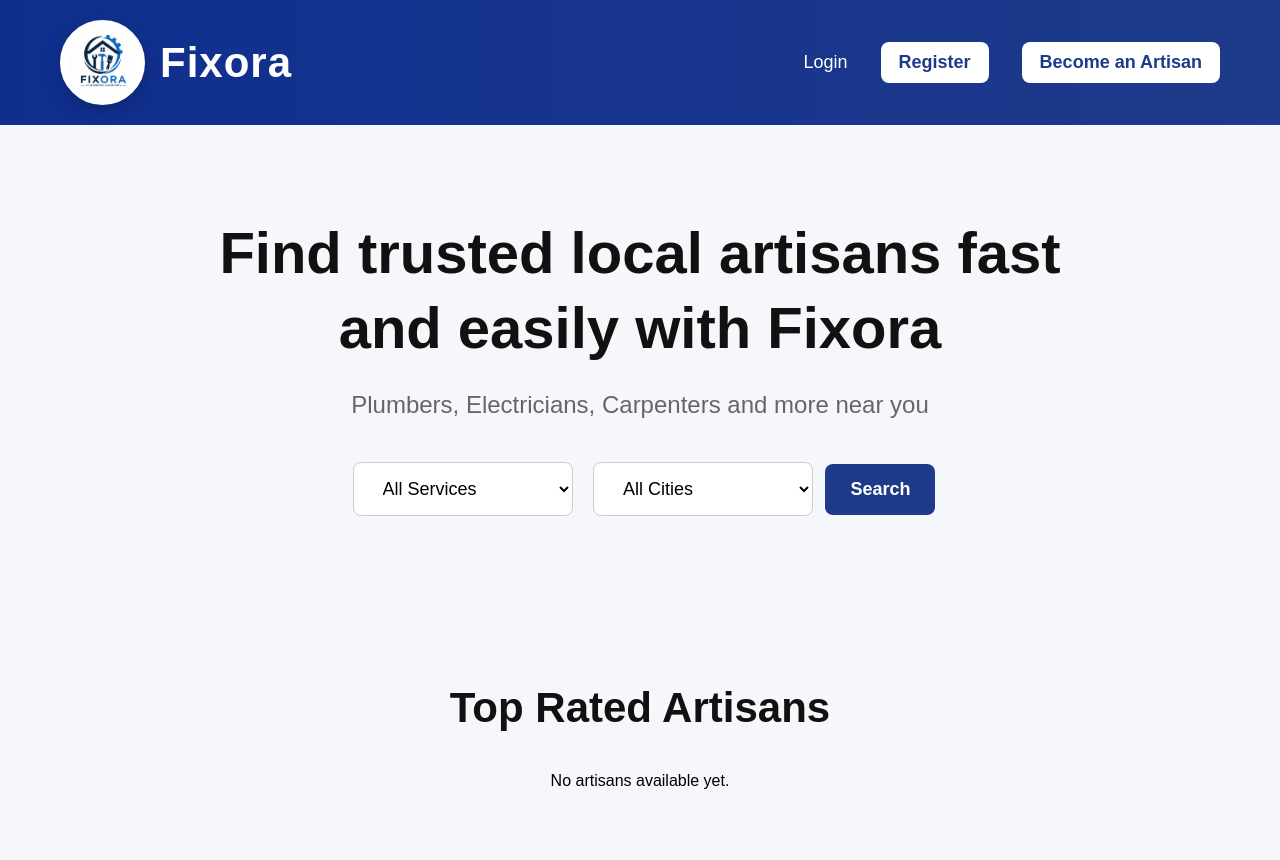
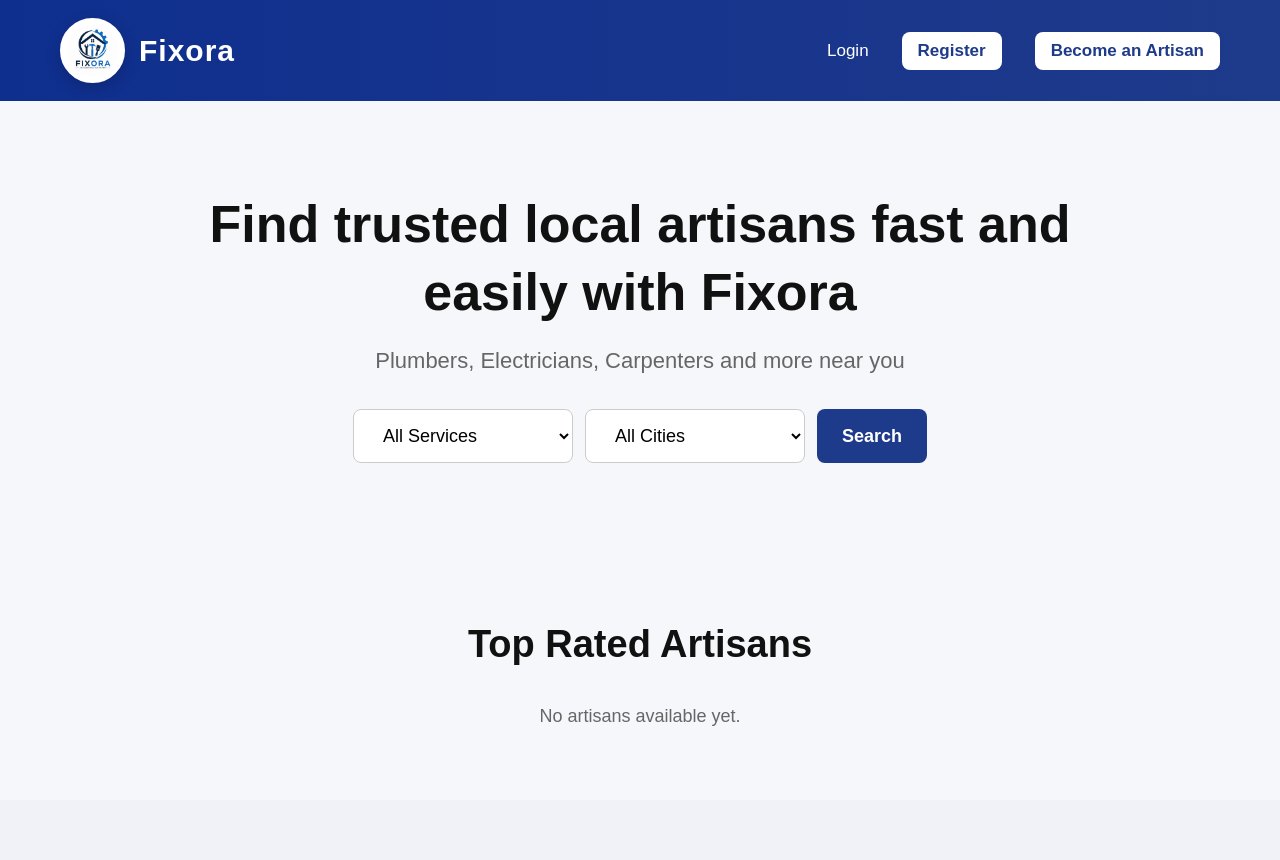
Before and after one commit to chikhaouihadil4-sys/fixora, a Django app: page / in a window 1280 px wide. After the commit the page ends 726 px from the top, so only its background shows below. Run offline with Django 5.2, Linux system fonts and the light colour scheme; data that the repository does not hold is empty.

Commit message:
fix logo design

```diff
--- a/main/templates/main/index.html
+++ b/main/templates/main/index.html
@@ -6,15 +6,15 @@
 
     {% load static %}
 
-    <!-- CSS -->
+    <!-- CSS FILE -->
     <link rel="stylesheet" href="{% static 'css/style.css' %}">
 
-    <!-- Logo Icon -->
+    <!-- LOGO ICON -->
     <link rel="icon" type="image/png" href="{% static 'logo.png' %}">
 
     <!-- SEO -->
     <meta property="og:title" content="Fixora - Services Platform">
-    <meta property="og:description" content="Find artisans and services easily">
+    <meta property="og:description" content="Find trusted local artisans easily">
     <meta property="og:image" content="https://fixora-8odh.onrender.com/static/logo.png">
     <meta property="og:type" content="website">
 
@@ -30,31 +30,33 @@
             background: #f5f7fb;
         }
 
-        /* HEADER */
+        /* ================= HEADER ================= */
+
         header {
             background: linear-gradient(to right, #0f2f8f, #1e3a8a);
-            padding: 20px 60px;
+            padding: 18px 60px;
             display: flex;
             justify-content: space-between;
             align-items: center;
         }
 
-        /* LOGO LEFT */
+        /* LOGO */
+
         .logo {
             display: flex;
             align-items: center;
-            gap: 15px;
+            gap: 14px;
         }
 
         .logo img {
-            width: 85px;
-            height: 85px;
+            width: 65px;
+            height: 65px;
             border-radius: 50%;
             object-fit: cover;
             background: white;
-            padding: 6px;
+            padding: 4px;
             border: 3px solid white;
-            box-shadow: 0 6px 18px rgba(0,0,0,0.20);
+            box-shadow: 0 5px 15px rgba(0,0,0,0.18);
             transition: 0.3s;
         }
 
@@ -64,12 +66,13 @@
 
         .logo span {
             color: white;
-            font-size: 42px;
+            font-size: 30px;
             font-weight: bold;
             letter-spacing: 1px;
         }
 
-        /* NAVBAR */
+        /* NAV */
+
         nav {
             display: flex;
             align-items: center;
@@ -77,25 +80,26 @@
         }
 
         nav a {
+            color: white;
             text-decoration: none;
-            color: white;
-            font-size: 18px;
+            font-size: 17px;
+            transition: 0.3s;
+        }
+
+        nav a:hover {
+            opacity: 0.85;
         }
 
         .btn-white {
             background: white;
             color: #1e3a8a !important;
-            padding: 10px 18px;
+            padding: 9px 16px;
             border-radius: 8px;
             font-weight: bold;
-            transition: 0.3s;
         }
 
-        .btn-white:hover {
-            transform: translateY(-2px);
-        }
+        /* ================= HERO ================= */
 
-        /* HERO */
         .hero {
             text-align: center;
             padding: 90px 20px;
@@ -103,42 +107,49 @@
         }
 
         .hero h1 {
-            font-size: 58px;
+            font-size: 52px;
             font-weight: bold;
             color: #111;
-            max-width: 950px;
+            max-width: 900px;
             margin: auto;
             line-height: 1.3;
         }
 
         .hero p {
-            margin-top: 25px;
-            font-size: 24px;
+            margin-top: 22px;
+            font-size: 22px;
             color: #666;
         }
 
-        /* SEARCH BOX */
+        /* SEARCH */
+
         .search-box {
             margin-top: 35px;
         }
 
+        .search-box form {
+            display: flex;
+            justify-content: center;
+            flex-wrap: wrap;
+            gap: 12px;
+        }
+
         select {
             width: 220px;
-            padding: 18px;
-            border-radius: 12px;
+            padding: 15px;
+            border-radius: 10px;
             border: 1px solid #ddd;
-            font-size: 18px;
-            margin: 8px;
+            font-size: 16px;
             background: white;
         }
 
         button {
-            padding: 18px 35px;
+            padding: 15px 30px;
             border: none;
-            border-radius: 12px;
+            border-radius: 10px;
             background: #1e3a8a;
             color: white;
-            font-size: 20px;
+            font-size: 17px;
             font-weight: bold;
             cursor: pointer;
             transition: 0.3s;
@@ -148,22 +159,24 @@
             opacity: 0.92;
         }
 
-        /* FEATURED */
+        /* ================= FEATURED ================= */
+
         .featured {
             padding: 70px 50px;
         }
 
         .featured h2 {
             text-align: center;
-            font-size: 42px;
+            font-size: 38px;
             margin-bottom: 40px;
             color: #111;
         }
 
         /* CARDS */
+
         .cards {
             display: grid;
-            grid-template-columns: repeat(auto-fit, minmax(270px, 1fr));
+            grid-template-columns: repeat(auto-fit, minmax(260px, 1fr));
             gap: 25px;
         }
 
@@ -171,17 +184,17 @@
             background: white;
             padding: 25px;
             border-radius: 18px;
-            box-shadow: 0 10px 30px rgba(0,0,0,0.06);
+            box-shadow: 0 8px 25px rgba(0,0,0,0.06);
             text-align: center;
             transition: 0.3s;
         }
 
         .card:hover {
-            transform: translateY(-6px);
+            transform: translateY(-5px);
         }
 
         .card h3 {
-            font-size: 24px;
+            font-size: 23px;
             margin-bottom: 12px;
             color: #1e3a8a;
         }
@@ -189,13 +202,21 @@
         .card p {
             margin: 10px 0;
             color: #444;
+            line-height: 1.5;
+        }
+
+        .empty-message {
+            text-align: center;
+            font-size: 18px;
+            color: #666;
         }
     </style>
 </head>
 
 <body>
 
-<!-- HEADER -->
+<!-- ================= HEADER ================= -->
+
 <header>
 
     <div class="logo">
@@ -207,7 +228,7 @@
 
         {% if user.is_authenticated %}
 
-            <span style="color:white;">
+            <span style="color: white;">
                 Welcome {{ user.username }}
             </span>
 
@@ -251,7 +272,8 @@
 
 </header>
 
-<!-- HERO -->
+<!-- ================= HERO ================= -->
+
 <section class="hero">
 
     <h1>
@@ -270,7 +292,9 @@
                 <option value="">All Services</option>
 
                 {% for service in services %}
-                    <option value="{{ service }}">{{ service }}</option>
+                    <option value="{{ service }}">
+                        {{ service }}
+                    </option>
                 {% empty %}
                     <option disabled>No services</option>
                 {% endfor %}
@@ -280,7 +304,9 @@
                 <option value="">All Cities</option>
 
                 {% for city in cities %}
-                    <option value="{{ city }}">{{ city }}</option>
+                    <option value="{{ city }}">
+                        {{ city }}
+                    </option>
                 {% empty %}
                     <option disabled>No cities</option>
                 {% endfor %}
@@ -296,7 +322,8 @@
 
 </section>
 
-<!-- FEATURED -->
+<!-- ================= FEATURED ================= -->
+
 <section class="featured">
 
     <h2>Top Rated Artisans</h2>
@@ -309,9 +336,13 @@
 
                 <h3>{{ artisan.name }}</h3>
 
-                <p><strong>{{ artisan.service }}</strong></p>
+                <p>
+                    <strong>{{ artisan.service }}</strong>
+                </p>
 
-                <p>{{ artisan.description }}</p>
+                <p>
+                    {{ artisan.description }}
+                </p>
 
                 <p>
                     {% for i in "12345" %}
@@ -334,7 +365,7 @@
 
         {% empty %}
 
-            <p style="text-align:center;">
+            <p class="empty-message">
                 No artisans available yet.
             </p>
 
--- a/static/css/style.css
+++ b/static/css/style.css
@@ -10,6 +10,35 @@ header {
     align-items: center;
     padding: 15px 50px;
     background-color: #1e3a8a;
+    color: white;
+}
+/* FIXORA LOGO */
+
+.logo {
+    display: flex;
+    align-items: center;
+    gap: 12px;
+}
+
+.logo img {
+    width: 60px;
+    height: 60px;
+    border-radius: 50%;
+    object-fit: cover;
+    background: white;
+    padding: 4px;
+    border: 3px solid white;
+    box-shadow: 0 4px 12px rgba(0,0,0,0.2);
+    transition: 0.3s;
+}
+
+.logo img:hover {
+    transform: scale(1.05);
+}
+
+.logo span {
+    font-size: 28px;
+    font-weight: bold;
     color: white;
 }
 
```
